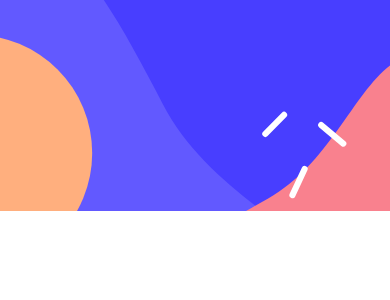
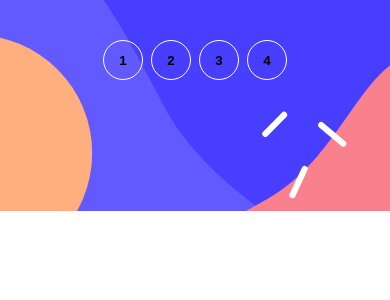
Before and after one commit to bilanoo/multi-step-form, a React (Vite) app: page / in a window 390 px wide. Shown: the top 300 px of the page. Built offline with nearby package versions, Linux system fonts and the light colour scheme.

Commit message:
added steps buttons and styled
mobile version

```diff
--- a/src/StepSelection/StepSelection.css
+++ b/src/StepSelection/StepSelection.css
@@ -2,8 +2,34 @@
   height: 100%;
 }
 
-.step-selection-container {
+.selection-container {
+  display: flex;
   background-image: url("../assets/images/bg-sidebar-mobile.svg");
   background-size: cover;
   background-repeat: no-repeat;
+  justify-content: center;
 }
+
+.steps {
+  display: flex;
+  flex-direction: row;
+  justify-content: space-evenly;
+  width: 200px;
+  height: 40px;
+  margin-top: 40px;
+}
+
+.selection-button {
+  width: 40px;
+  height: 40px;
+  font-weight: 900;
+  border-radius: 20px;
+  background-color: transparent;
+  border: 1px solid white;
+  cursor: pointer;
+}
+
+.selection-button:focus {
+  background-color: hsl(206, 94%, 87%);
+  color: black;
+}
--- a/src/StepSelection/index.tsx
+++ b/src/StepSelection/index.tsx
@@ -1,6 +1,15 @@
 import "./StepSelection.css";
 const StepSelection = () => {
-  return <div className="step-selection-container"></div>;
+  return (
+    <div className="selection-container">
+      <div className="steps">
+        <button className="selection-button">1</button>
+        <button className="selection-button">2</button>
+        <button className="selection-button">3</button>
+        <button className="selection-button">4</button>
+      </div>
+    </div>
+  );
 };
 
 export default StepSelection;
```
